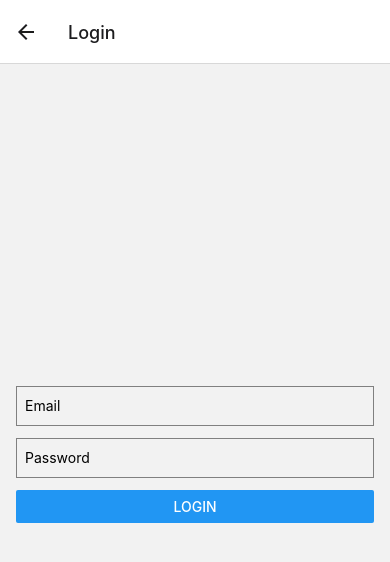
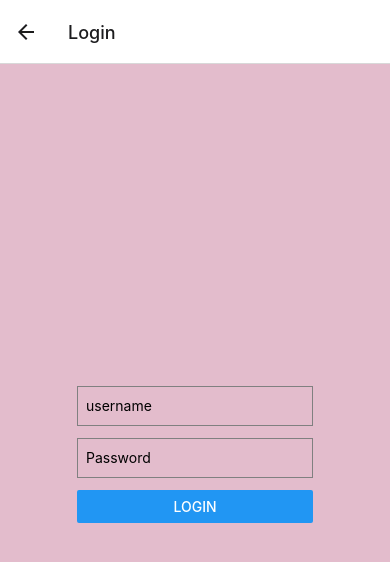
Before and after one commit to cmar-web/ScentuaryProject475, a React Native app: screen /Login in a window 390 px wide. Shown: the top 562 px of the page. Built offline with nearby package versions, Linux system fonts and the light colour scheme.

Commit message:
adding login functionality to master branch

```diff
--- a/App.js
+++ b/App.js
@@ -6,7 +6,7 @@ import WelcomeScreen from './app/screens/WelcomeScreen';
 import Login1 from './app/components/Login';
 import Register from './app/components/Register';
 //import login from './Screens/Assets/login';
-import browse from 'C:/Users/cmari/OneDrive/Documents/CMPSC475/ScentuaryProject475/app/screens/browse.js';
+import browse from './app/screens/browse.js';
 
 const Stack = createNativeStackNavigator();
 
--- a/app/components/Login.js
+++ b/app/components/Login.js
@@ -1,19 +1,32 @@
 //Login.js
 import React, { useState } from 'react';
-import { View, TextInput, Button, StyleSheet, Text } from 'react-native';
+import { View, TextInput, Button, StyleSheet, Text, SafeAreaView } from 'react-native';
 //path was giving me a ton of issues for firebase.js so i just threw the whole thing in for now
-import { auth, signInWithEmailAndPassword } from '../../firebase/firebase';
+import { auth, signInWithEmailAndPassword, db } from '../../firebase/firebase';
 import { useNavigation } from '@react-navigation/native';
 import {styles} from '../assets/styles';
+import { collection, query, where, getDocs } from "firebase/firestore";
 
 const Login = () => {
-    const [email, setEmail] = useState('');
+    const [username, setUsername] = useState('');
     const [password, setPassword] = useState('');
 
     const navigation = useNavigation();
 
     const handleLogin = async () => {
         try {
+            const q = query(collection(db, "users"), where("username","==", username));
+            const queryCheck = await getDocs(q);
+
+            if (queryCheck.empty)
+            {
+                Alert.alert("Login failed.", "Username could not be found");
+                return;
+            }
+
+            const loginUser = queryCheck.docs[0];
+            const email = loginUser.data().email;
+
             await signInWithEmailAndPassword(auth, email, password);
             navigation.replace('browse');
             //Handle successful login
@@ -24,11 +37,12 @@ const Login = () => {
     };
 
     return (
+    <SafeAreaView style={styles.background}>
             <View style={styles.container}>
                 <TextInput
-                placeholder="Email"
-                value={email}
-                onChangeText={setEmail}
+                    placeholder="username"
+                    value={username}
+                    onChangeText={setUsername}
                     style={styles.input}
                 />
                 <TextInput
@@ -40,6 +54,7 @@ const Login = () => {
                 />
                 <Button title="Login" onPress={handleLogin} />
             </View>
+    </SafeAreaView>
     );
 };
 
```
Lines whose indentation alone changed are shown as unchanged.
